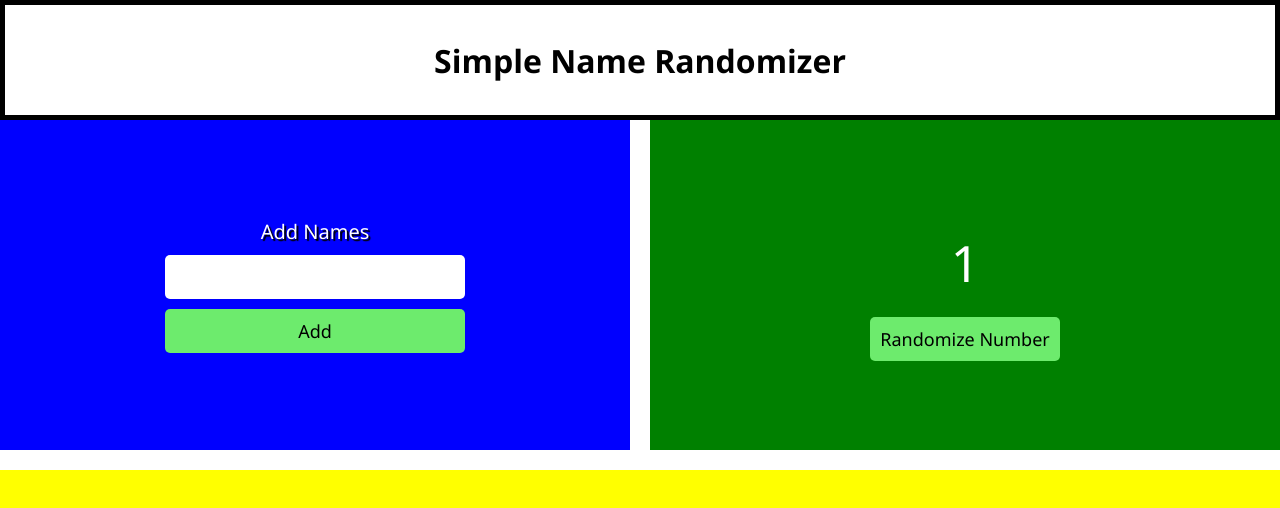
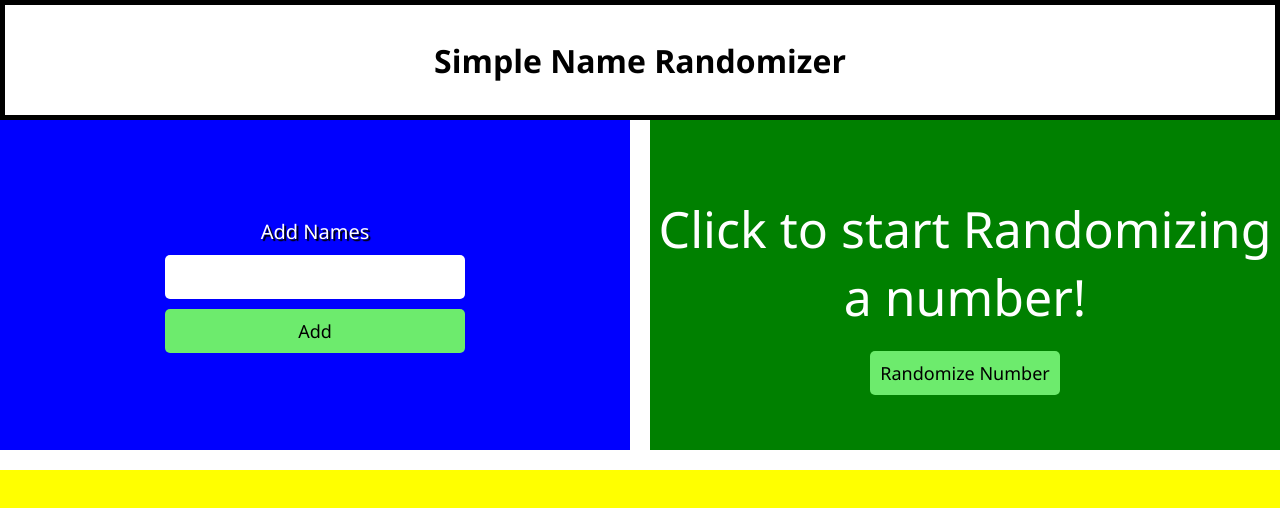
Before and after one commit to jazz921/name-list-randomizer-js, a plain HTML site: page index.html in a window 1280 px wide. Drawn offline with Linux system fonts and the light colour scheme.

Commit message:
complete build

```diff
--- a/app.js
+++ b/app.js
@@ -56,6 +56,7 @@ function modalPopUp(randInt) {
             let pp = document.createElement('p');
             name_div.append(pp);
             pp.innerHTML = i+1 + ". " + names[i];
+            p_tag.innerHTML = `Click to start Randomizing a number!`;
         }
 
     })
--- a/index.html
+++ b/index.html
@@ -30,7 +30,7 @@
             </form>
         </div>
         <div class="number-randomizer-content">
-            <p id="rand-num-container">1</p>
+            <p id="rand-num-container">Click to start Randomizing a number!</p>
             <button id="rand-num-button">Randomize Number</button>
         </div>
         <div class="name-area-content">
--- a/style.css
+++ b/style.css
@@ -84,6 +84,7 @@
     font-size: 50px;
     margin: 20px 0;
     color: white;
+    text-align: center;
 }
 
 .number-randomizer-content > button {
```
